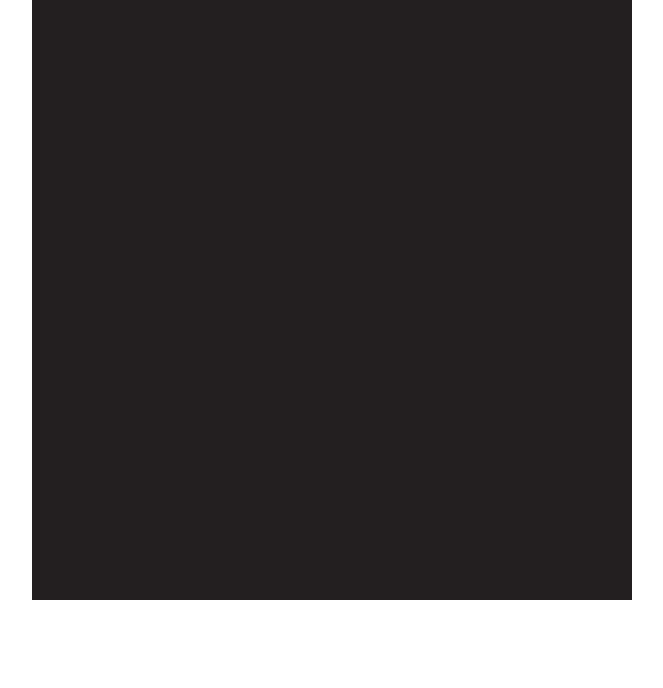
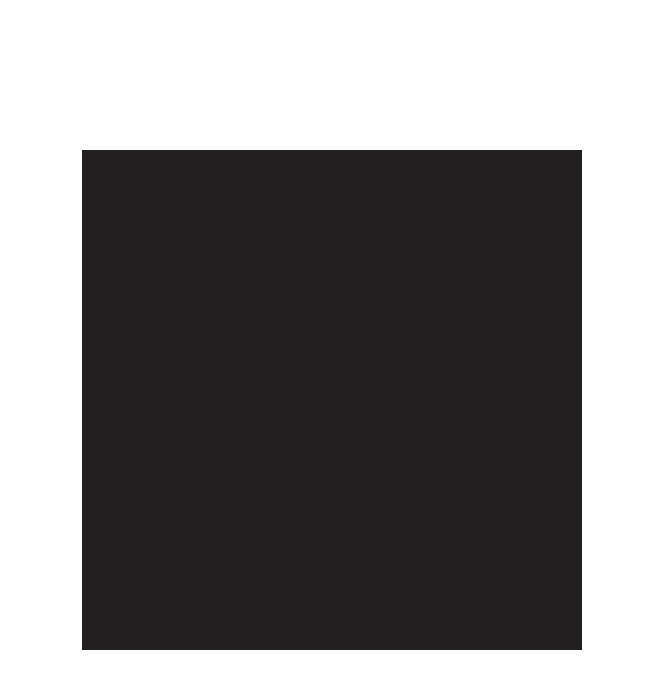
Before and after one commit to nathan-pham/classic-snake, a website with bundled scripts: page public/index.html in a window 1280 px wide. Shown: the whole page, without its empty margins (308-971 px from the left). Built offline with nearby package versions, Linux system fonts and the light colour scheme.

Commit message:
main styles, config, canvas

```diff
--- a/public/css/index.css
+++ b/public/css/index.css
@@ -1,10 +1,9 @@
 main {
-    min-height: 100vh;
     overflow-x: hidden;
 }
 
 main .game-wrapper {
-    height: 100%;
+    height: 100vh;
     display: flex;
     align-items: center;
     justify-content: center;
--- a/public/js/game/Canvas.js
+++ b/public/js/game/Canvas.js
@@ -2,6 +2,9 @@ import config from "./config.js"
 
 class Canvas {
     objects = []
+    state = {
+
+    }
 
     constructor(target) {
         this.canvas = typeof target == "string" ? document.querySelector(target) : target
--- a/public/js/game/config.js
+++ b/public/js/game/config.js
@@ -1,7 +1,8 @@
+const version = 1.0
 const config = {
     resolution: {
-        width: 600,
-        height: 600
+        width: 500,
+        height: 500
     },
     color: {
         background: "#231f20",
@@ -11,3 +12,4 @@ const config = {
 }
 
 export default config
+export { version }
```
